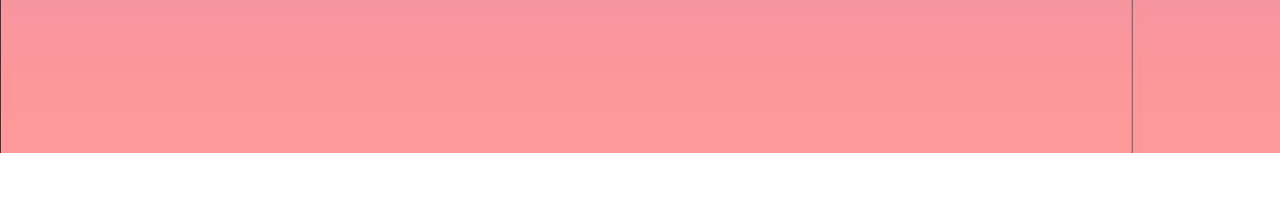
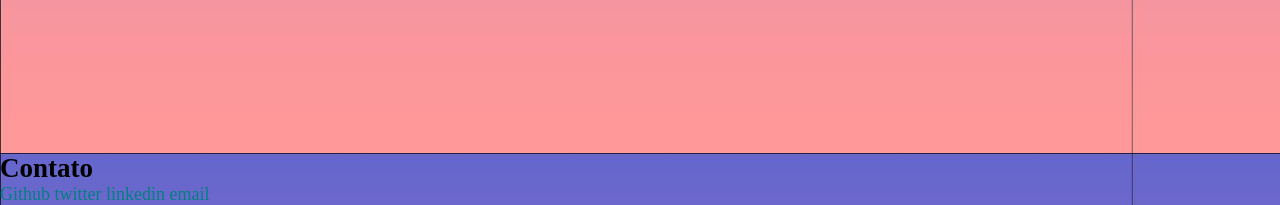
Before and after one commit to andregfo/imersao_css, a plain HTML site: page index.html in a window 1280 px wide. Shown: the part 1447-1652 px from the top of the page. Before the commit the page ends 1600 px from the top, so only its background shows below. Drawn offline with Linux system fonts and the light colour scheme; a web font is replaced by a local one.

Commit message:
Imersao CSS Aula 04 Inicio
Complemento de codigo de contato

```diff
--- a/index.html
+++ b/index.html
@@ -48,6 +48,24 @@
     </div>
   </section>
 
+  <section class="contato">
+    <h2>Contato</h2>
+    <div class="grid icons">
+      <a target="_blank" href="https://github.com/vanessametonini">
+        Github
+      </a>
+      <a target="_blank" href="https://twitter.com/vanessametonini">
+        twitter
+      </a>
+      <a target="_blank" href="https://linkedin.com/in/vanessametonini">
+        linkedin
+      </a>
+      <a href="mailto:vanessa.tonini@caelum.com.br">
+        email
+      </a>
+    </div>
+  </section>
+
 </body>
 
 </html>
```
